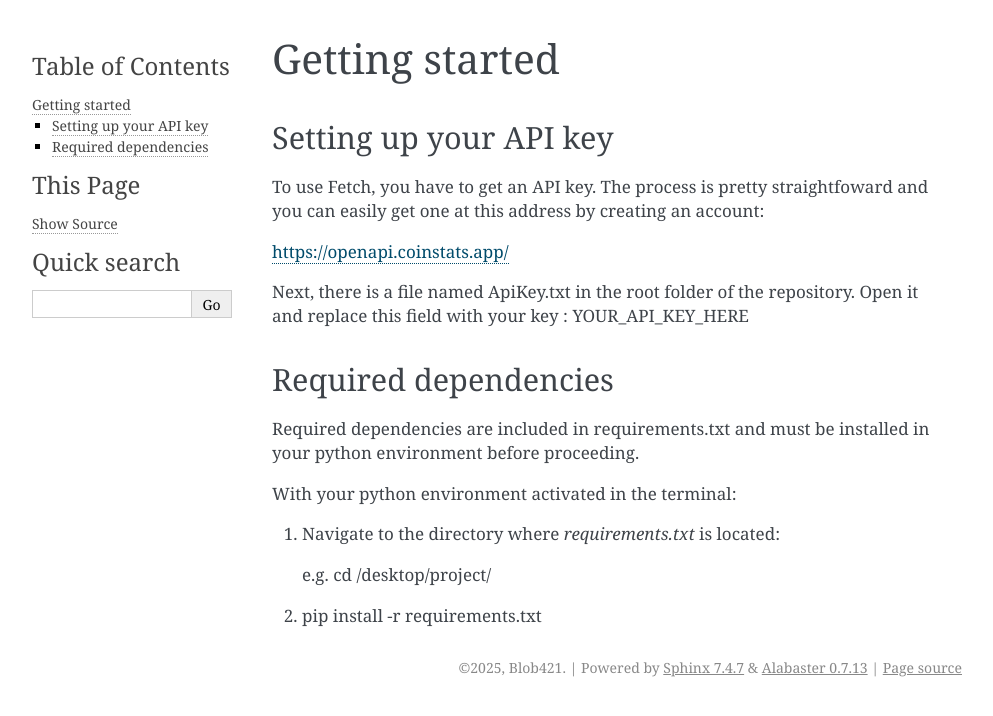
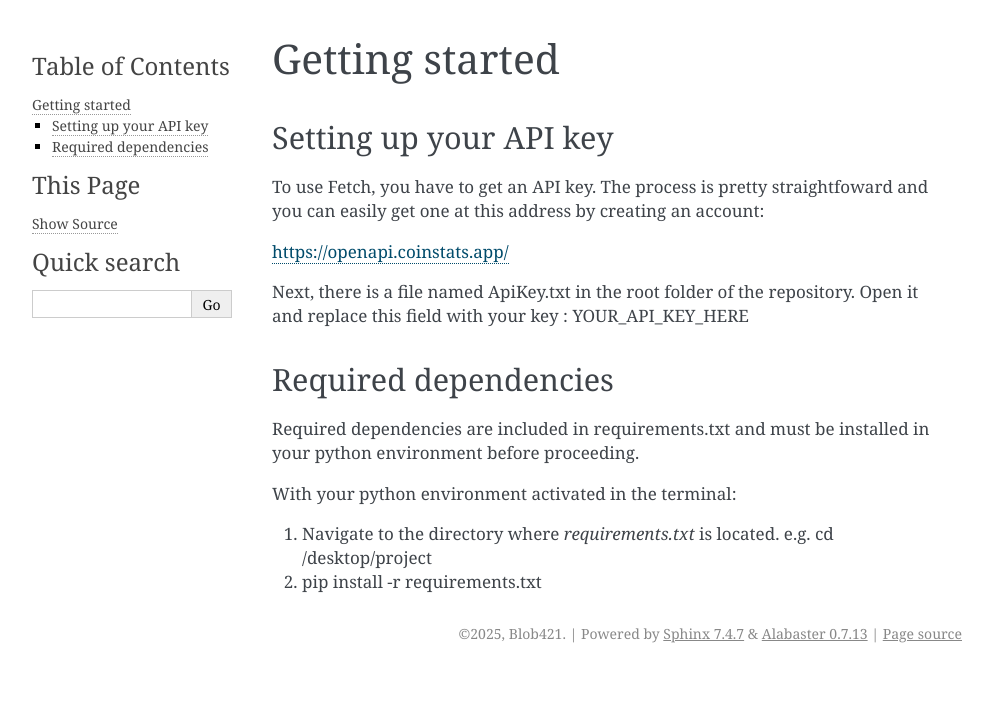
Before and after one commit to blob421/Fetch, a Sphinx documentation site: the page built from docs/instructions.rst, in a window 1280 px wide. Shown: the top 716 px of the page, without its empty margins (148-1141 px from the left). Built offline with Sphinx 7.4.7, drawn with Linux system fonts in a browser that asks for light colours.

```diff
--- a/docs/instructions.rst
+++ b/docs/instructions.rst
@@ -19,8 +19,7 @@ in your python environment before proceeding.
 
 With your python environment activated in the terminal:
 
-1. Navigate to the directory where `requirements.txt` is located:
-
-   e.g. cd /desktop/project/
+1. Navigate to the directory where `requirements.txt` is located.
+   e.g. cd /desktop/project
 
 2. pip install -r requirements.txt
```
